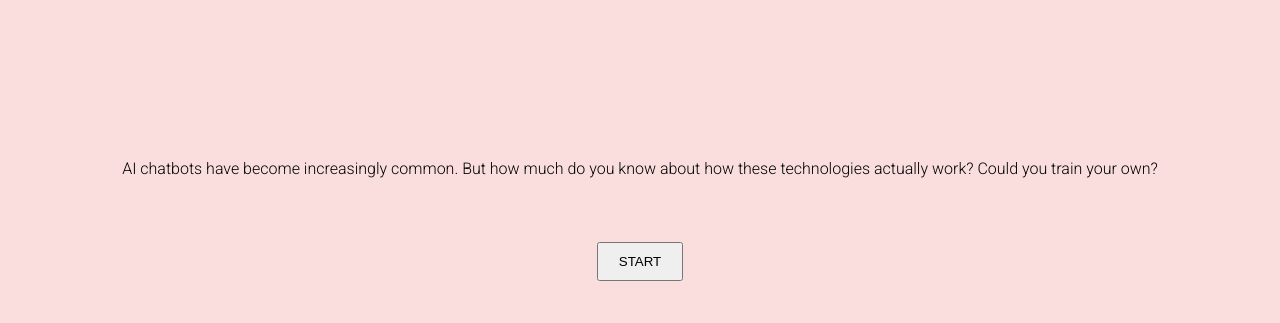
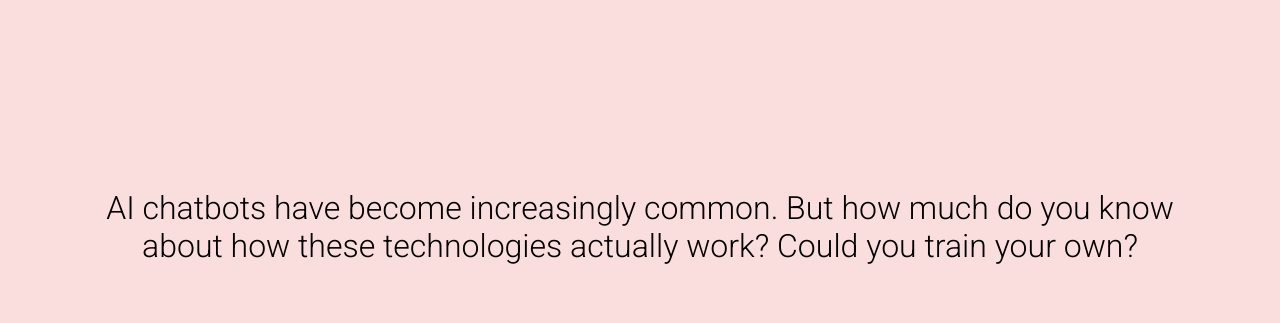
Before and after one commit to llmexplainer/llmexplainer, a website: page public/index.html in a window 1280 px wide. Shown: the part 92-415 px from the top of the page. Drawn offline with nearby package versions, Linux system fonts and the light colour scheme.

Commit message:
slightly more dynamic,but requires update as we go

```diff
--- a/public/index.html
+++ b/public/index.html
@@ -26,10 +26,10 @@
       </ul>
     </nav>
 
-    <!-- <div class="container" id="intro-container">
+    <div class="container" id="intro-container">
 
-        <button id="start-button">START</button>
-    </div> -->
+
+    </div>
     <div class="container" id="main-container"></div>
 
     <script src="main.js"></script>
--- a/public/json/script.json
+++ b/public/json/script.json
@@ -22,13 +22,14 @@
 {
 
  "index":"1",
- "body":"AI chatbots have become increasingly common. But how much do you know about how these technologies actually work? Could you train your own? ",
+ "additionalClasses": ["main-container-crazy", "test"],
+ "body": [{"text":"AI chatbots have become increasingly common. But how much do you know about how these technologies actually work? Could you train your own?"}, {"text":"another one"} ],
  "buttons": [{"text": "START", "id":"start-btn", "trigger":"start"}]
 },
 
 {
 "trigger":"start",
-"body": "going next",
+"body": [{"text":"going next"}],
 "buttons":[{"text":"back", "trigger":"1"}],
 "__comment": "so triggers can also point to an indexed step"
 
@@ -37,7 +38,7 @@
 {
 
     "trigger": "exit",
-    "body": "Cancelled",
+    "body": [{"text":"Cancelled"}],
     "buttons": ["Restart"],
     "buttonTriggers":["1"]
 }
--- a/public/main.js
+++ b/public/main.js
@@ -37,8 +37,21 @@ function populateUI(UIData) {
 
 //display current step
 function renderStep(step) {
+
   const mainContainer = document.getElementById("main-container");
   mainContainer.innerHTML = ""; //clearing anything from before
+  mainContainer.className =""
+
+
+  if(step.additionalClasses) {
+    step.additionalClasses.forEach((c) =>{
+        mainContainer.classList.add(c);
+    })
+
+
+  }
+
+      //Maybe for styled text in the middle of paragraph can use regex instead of having full html tags in json
 
   if (step.title) {
     const h2 = document.createElement("h2");
@@ -47,13 +60,18 @@ function renderStep(step) {
   }
 
   if (step.body) {
-    const p = document.createElement("p");
-    p.innerHTML = step.body;
-    mainContainer.appendChild(p);
+    step.body.forEach((p) => {
+    const para = document.createElement("p");
+    para.textContent = p.text;
+    if (p.id) para.id = p.id;
+    if (p.class) para.classList.add(p.class);
+    mainContainer.appendChild(para);
+    })
+
   }
 
   if (step.buttons) {
-  step.buttons.forEach(b => {
+    step.buttons.forEach((b) => {
       const btn = document.createElement("button");
       btn.textContent = b.text;
       if (b.id) btn.id = b.id;
@@ -63,7 +81,6 @@ function renderStep(step) {
       mainContainer.appendChild(btn);
     });
   }
-
 }
 
 function handleTrigger(trigger) {
--- a/public/style.css
+++ b/public/style.css
@@ -12,6 +12,7 @@ body {
 
 nav {
   display: flex;
+  font-size: 1.75rem;
   justify-content: space-between;
   padding: 0rem 1rem 3rem 0rem;
   align-items: center;
@@ -44,10 +45,13 @@ button {
   padding: 10px 20px;
 }
 
+/* #start-btn {
+} */
 
-#main-container{
-    padding: 7rem 0rem;
-    display:flex;
-    flex-direction: column;
-    align-items: center;
+#main-container {
+  padding: 7rem 4rem;
+  font-size: 2rem;
+  display: flex;
+  flex-direction: column;
+  align-items: center;
 }
```
Lines whose indentation alone changed are shown as unchanged.
